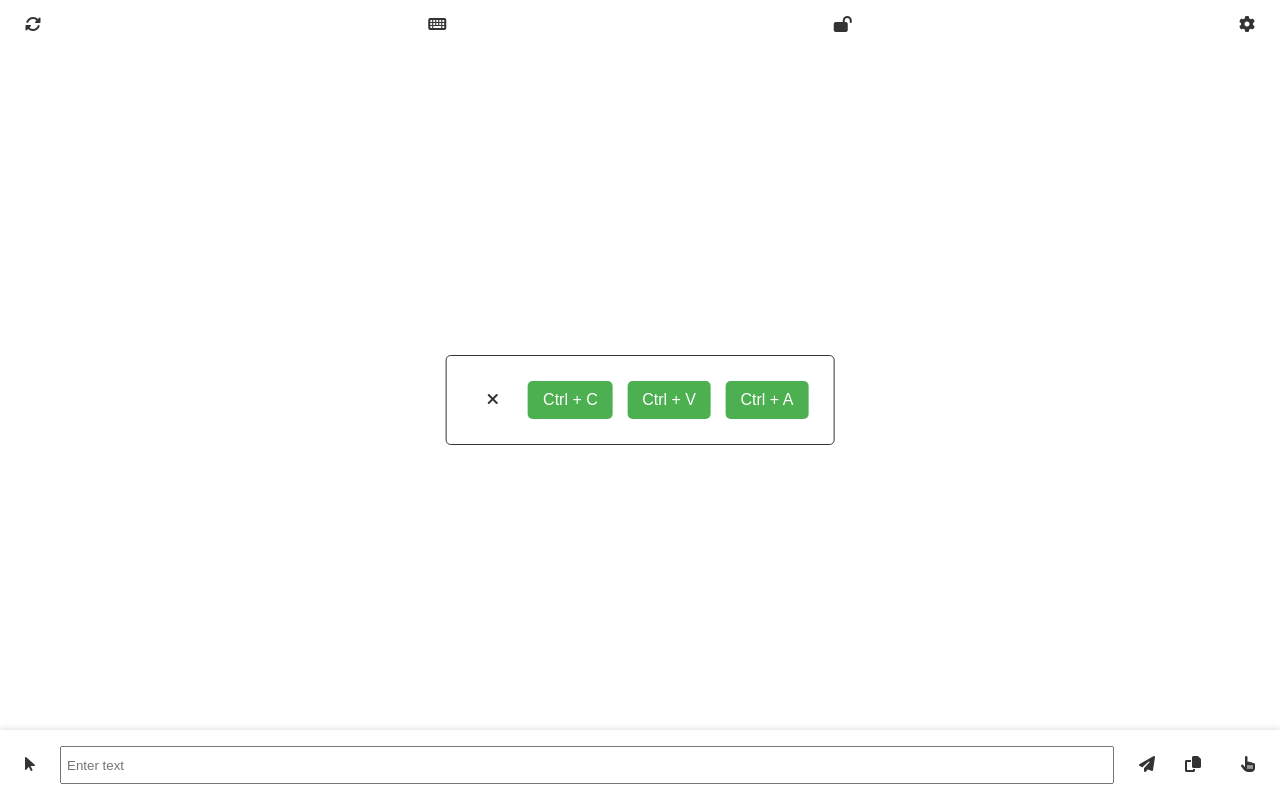
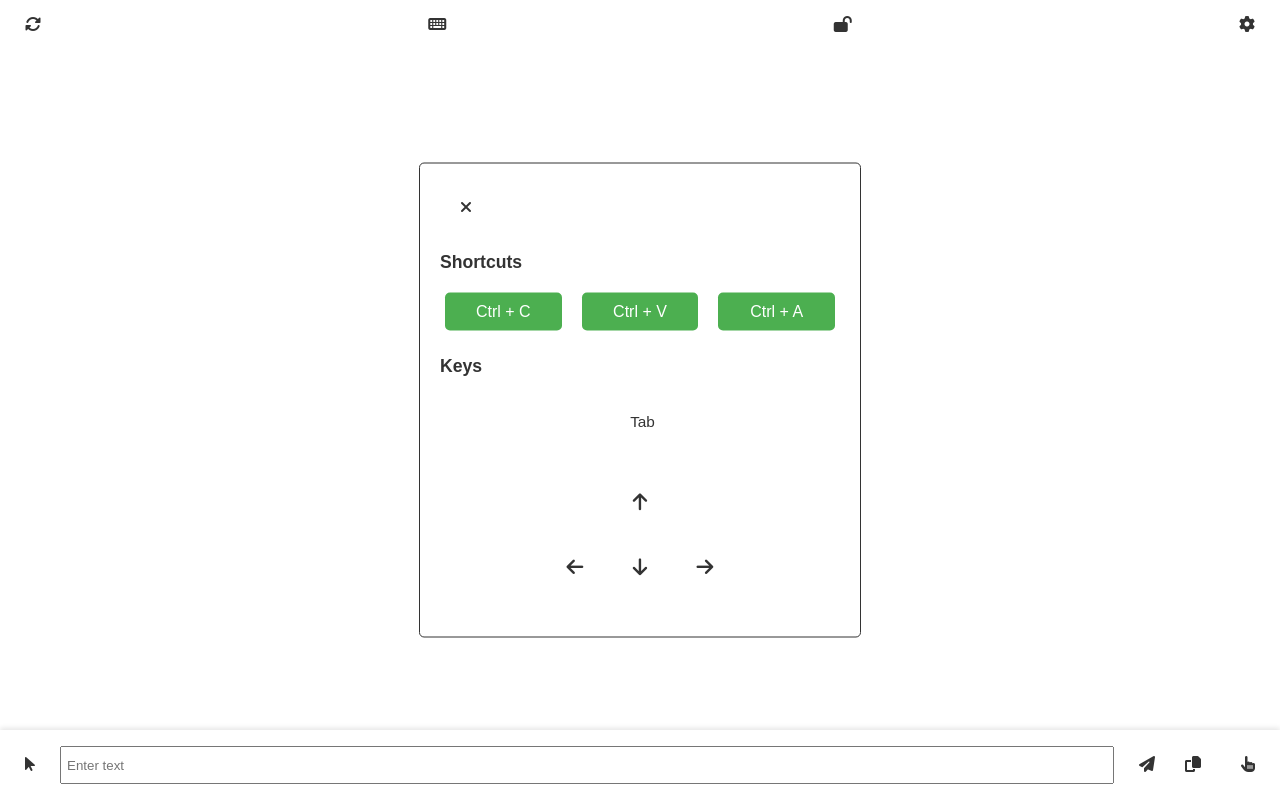
Before and after one commit to Infraviored/MouseTouchControl, a website: page index.html in a window 1280 px wide. Both pictures are taken after a click on the button 437 px from the left and 25 px from the top of the page. Drawn offline with Linux system fonts and the light colour scheme.

Commit message:
Added arrow keys, tab and better shortcuts.

```diff
--- a/index.html
+++ b/index.html
@@ -84,10 +84,45 @@
         </div>
     </div>
     <div id="shortcutsPopup">
-        <button id="closeShortcuts" class="icon-button"><i class="fas fa-times"></i></button>
-        <button id="ctrlC">Ctrl + C</button>
-        <button id="ctrlV">Ctrl + V</button>
-        <button id="ctrlA">Ctrl + A</button>
+        <button id="closeShortcuts" class="icon-button">
+            <i class="fas fa-times"></i>
+        </button>
+
+        <div class="shortcuts-section">
+            <h3>Shortcuts</h3>
+            <div class="shortcuts-grid">
+                <button id="ctrlC">Ctrl + C</button>
+                <button id="ctrlV">Ctrl + V</button>
+                <button id="ctrlA">Ctrl + A</button>
+            </div>
+        </div>
+
+        <div class="shortcuts-section">
+            <h3>Keys</h3>
+            <div class="keys-grid">
+                <button id="keyTab" class="key-button">
+                    <i class="fas fa-arrow-right-to-line"></i>
+                    <span>Tab</span>
+                </button>
+
+                <div class="arrow-keys">
+                    <button id="keyUp" class="key-button">
+                        <i class="fas fa-arrow-up"></i>
+                    </button>
+                    <div class="arrow-keys-bottom">
+                        <button id="keyLeft" class="key-button">
+                            <i class="fas fa-arrow-left"></i>
+                        </button>
+                        <button id="keyDown" class="key-button">
+                            <i class="fas fa-arrow-down"></i>
+                        </button>
+                        <button id="keyRight" class="key-button">
+                            <i class="fas fa-arrow-right"></i>
+                        </button>
+                    </div>
+                </div>
+            </div>
+        </div>
     </div>
     <script src="script.js"></script>
 </body>
--- a/script.js
+++ b/script.js
@@ -376,3 +376,31 @@ document.getElementById('scrollSpeed').addEventListener('input', (e) => {
     scrollSpeed = e.target.value / 100;
     saveSettings();
 });
+
+// Add new key handlers after the existing shortcut handlers
+document.getElementById('keyTab').addEventListener('click', () =>
+    sendCommand('shortcut', { keys: ['tab'] }));
+document.getElementById('keyUp').addEventListener('click', () =>
+    sendCommand('shortcut', { keys: ['up'] }));
+document.getElementById('keyDown').addEventListener('click', () =>
+    sendCommand('shortcut', { keys: ['down'] }));
+document.getElementById('keyLeft').addEventListener('click', () =>
+    sendCommand('shortcut', { keys: ['left'] }));
+document.getElementById('keyRight').addEventListener('click', () =>
+    sendCommand('shortcut', { keys: ['right'] }));
+
+// Add touch feedback for better mobile experience
+document.querySelectorAll('.key-button').forEach(button => {
+    button.addEventListener('touchstart', (e) => {
+        e.preventDefault();
+        button.style.transform = 'scale(0.95)';
+        button.style.background = 'var(--button-active-bg)';
+    });
+
+    ['touchend', 'touchcancel'].forEach(event => {
+        button.addEventListener(event, () => {
+            button.style.transform = '';
+            button.style.background = '';
+        });
+    });
+});
--- a/styles.css
+++ b/styles.css
@@ -132,10 +132,72 @@ label {
     border-radius: 5px;
     display: none;
     z-index: 30;
+    max-width: 400px;
+    width: 90%;
 }
 
 #shortcutsPopup button {
     margin: 5px;
+}
+
+.shortcuts-section {
+    margin: 20px 0;
+}
+
+.shortcuts-section h3 {
+    margin-bottom: 15px;
+    color: var(--text-color);
+    font-size: 1.1em;
+}
+
+.shortcuts-grid {
+    display: grid;
+    grid-template-columns: repeat(auto-fit, minmax(100px, 1fr));
+    gap: 10px;
+}
+
+.keys-grid {
+    display: flex;
+    flex-direction: column;
+    gap: 20px;
+    align-items: center;
+}
+
+.key-button {
+    width: 50px;
+    height: 50px;
+    border-radius: 8px;
+    background: var(--button-bg);
+    border: 1px solid var(--border-color);
+    color: var(--text-color);
+    display: flex;
+    align-items: center;
+    justify-content: center;
+    font-size: 1.2em;
+    cursor: pointer;
+    transition: all 0.2s;
+}
+
+.key-button:active {
+    transform: scale(0.95);
+    background: var(--button-active-bg);
+}
+
+.key-button span {
+    font-size: 0.8em;
+    margin-left: 5px;
+}
+
+.arrow-keys {
+    display: flex;
+    flex-direction: column;
+    align-items: center;
+    gap: 5px;
+}
+
+.arrow-keys-bottom {
+    display: flex;
+    gap: 5px;
 }
 
 @media (max-width: 600px) {
```
